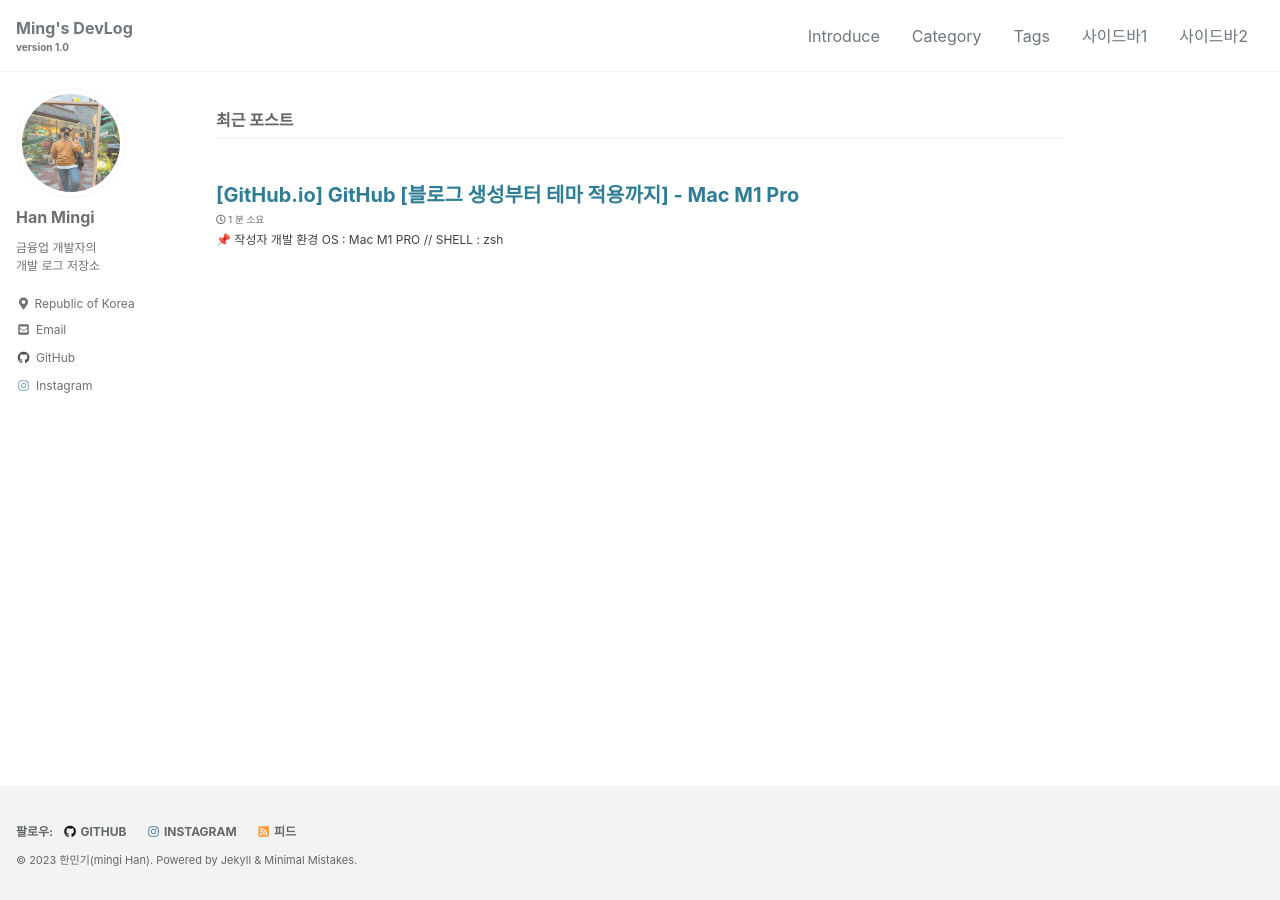
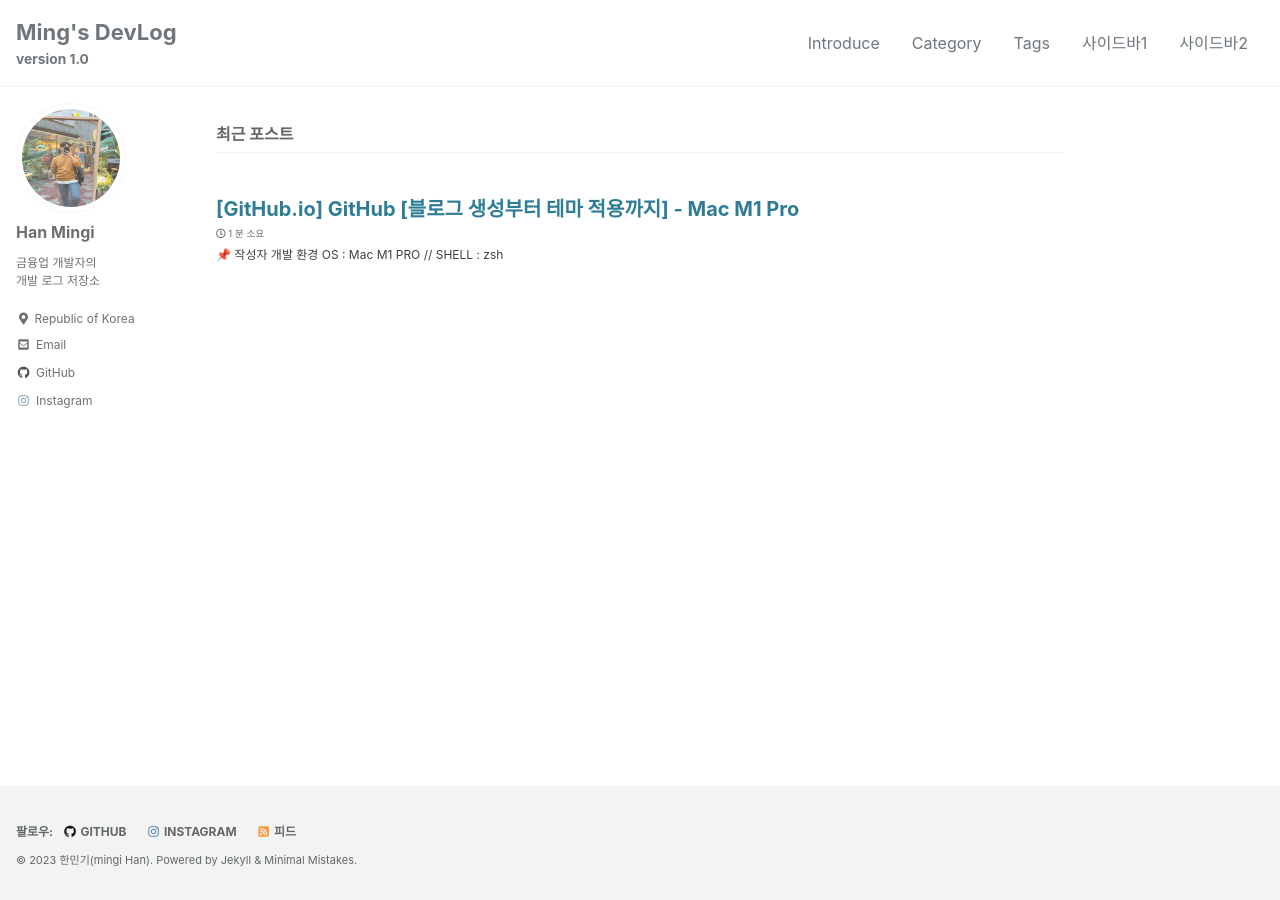
Before and after one commit to hanmingi/hanmingi.github.io, a Jekyll site: the page built from index.html, in a window 1280 px wide. Built offline with Jekyll 4.4.1, drawn with Linux system fonts in a browser that asks for light colours; cached includes are drawn as plain includes; the list of posts is cut into pages by our own code.

Commit message:
[UPD] 블로그 최상단 제목 폰트 크기 변경

```diff
--- a/_sass/minimal-mistakes/_navigation.scss
+++ b/_sass/minimal-mistakes/_navigation.scss
@@ -198,6 +198,7 @@
 
     &.site-title {
       margin-left: 0;
+      font-size: 22px; // navigation 폰트 크기 설정
     }
   }
 
```
